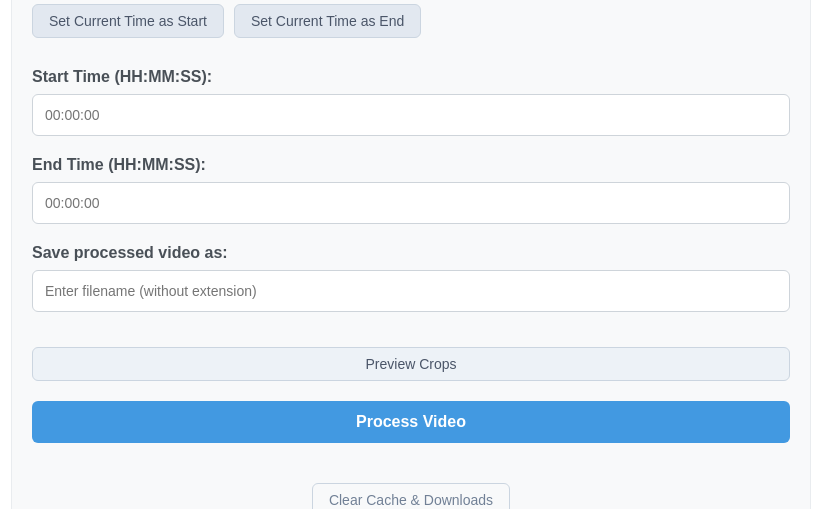
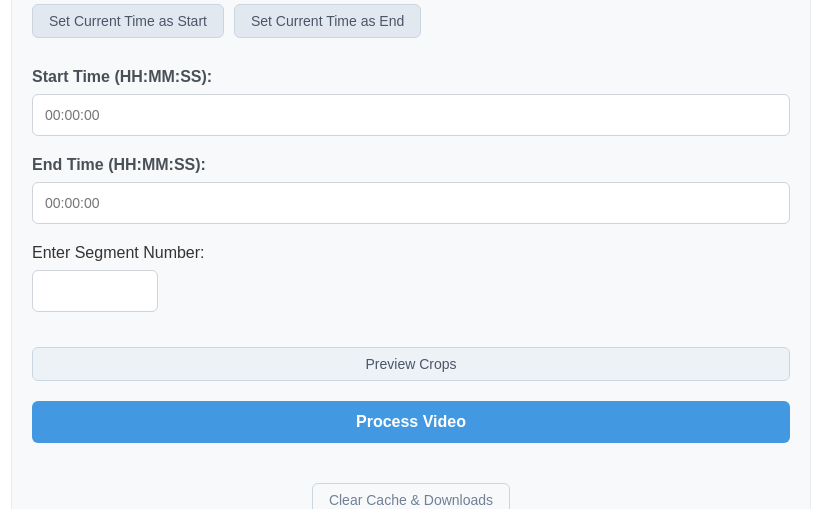
Before and after one commit to kshnvagale/m3u8-video-processor, a Flask app: page / in a window 1280 px wide. Shown: the part 1218-1727 px from the top of the page, without its empty margins (229-1050 px from the left). Run offline with Flask 3, Linux system fonts and the light colour scheme; some libraries are stand-ins or nearby versions.

Commit message:
Changed the file naming convention

```diff
--- a/app.py
+++ b/app.py
@@ -29,19 +29,28 @@ for folder in [UPLOAD_FOLDER, TEMP_FOLDER]:
 app.config['UPLOAD_FOLDER'] = UPLOAD_FOLDER
 app.config['TEMP_FOLDER'] = TEMP_FOLDER
 
-def validate_filename(filename):
+def validate_filename(filename, is_segment=False):
     """Validate and sanitize filename"""
-    # Remove any directory components
-    filename = os.path.basename(filename)
+    if is_segment:
+        try:
+            num = int(filename)
+            if num < 1:
+                raise ValueError('Segment number must be positive')
+            return str(num)
+        except ValueError:
+            raise ValueError('Invalid segment number')
+    else:
+        # Remove any directory components
+        filename = os.path.basename(filename)
 
-    # Replace invalid characters with underscore
-    filename = re.sub(r'[^\w\-_.]', '_', filename)
+        # Replace invalid characters with underscore
+        filename = re.sub(r'[^\w\-_.]', '_', filename)
 
-    # Ensure it ends with .mp4
-    if not filename.lower().endswith('.mp4'):
-        filename += '.mp4'
+        # Ensure it ends with .mp4
+        if not filename.lower().endswith('.mp4'):
+            filename += '.mp4'
 
-    return filename
+        return filename
 
 def validate_timestamp(timestamp):
     """Validate HH:MM:SS format"""
@@ -56,50 +65,12 @@ def validate_timestamp(timestamp):
 
 @app.route('/')
 def index():
-    # Get list of available MP4 files
-    mp4_files = [f for f in os.listdir(UPLOAD_FOLDER) if f.endswith('.mp4')]
+    # Get list of available MP4 files, excluding processed files
+    mp4_files = [f for f in os.listdir(UPLOAD_FOLDER)
+                 if f.endswith('.mp4') and not any(x in f for x in ['_screen', '_av'])]
     mp4_files.sort(key=lambda x: os.path.getmtime(os.path.join(UPLOAD_FOLDER, x)), reverse=True)
     return render_template('index.html', mp4_files=mp4_files)
 
-@app.route('/download-video', methods=['POST'])
-def download_video():
-    try:
-        video_url = request.form['video_url']
-        filename = request.form['filename']
-
-        # Validate and sanitize filename
-        filename = validate_filename(filename)
-
-        # Create a process ID
-        process_id = os.urandom(16).hex()
-
-        # Start download in a separate thread
-        def download_task():
-            try:
-                download_full_video(video_url, filename, process_id)
-            except Exception as e:
-                logging.error(f"Download error: {str(e)}")
-                progress_tracker.update_progress(process_id, {
-                    "status": "error",
-                    "message": f"Error: {str(e)}"
-                })
-
-        thread = threading.Thread(target=download_task)
-        thread.start()
-
-        return jsonify({
-            'success': True,
-            'message': 'Download started',
-            'filename': filename,
-            'process_id': process_id
-        })
-
-    except Exception as e:
-        logging.error(f"Error initiating download: {str(e)}")
-        return jsonify({
-            'success': False,
-            'message': str(e)
-        }), 500
 
 @app.route('/check-progress/<process_id>')
 def check_progress(process_id):
@@ -206,126 +177,110 @@ def get_duration_route(filename):
 def process_video():
     try:
         data = request.get_json()
-        input_file = data['input_file']
-        start_time = data['start_time']
-        end_time = data['end_time']
-        filename = data['filename']
-        crop_data = data['crop_data']
 
-        # Validate filename
-        filename = validate_filename(filename)
-        base_filename = os.path.splitext(filename)[0]
+        # For video download (Part 1)
+        if 'video_url' in data:
+            video_url = data.get('video_url')
+            filename = data.get('filename')
 
-        # Validate timestamps
-        try:
-            validate_timestamp(start_time)
-            validate_timestamp(end_time)
-        except ValueError as e:
-            return jsonify({
-                'success': False,
-                'message': str(e)
-            }), 400
+            if not video_url or not filename:
+                raise ValueError('Video URL and filename are required')
 
-        # Create a process ID
-        process_id = os.urandom(16).hex()
+            # Add .mp4 extension if not present
+            if not filename.lower().endswith('.mp4'):
+                filename += '.mp4'
 
-        try:
-            # Create temporary directory for processing
-            temp_dir = os.path.join(app.config['TEMP_FOLDER'], process_id)
-            os.makedirs(temp_dir, exist_ok=True)
+            # Create a process ID
+            process_id = os.urandom(16).hex()
 
-            # Setup output filenames
-            # Get original input filename without .mp4 extension
-            source_video = os.path.splitext(input_file)[0]
-
-            # Format timestamps for filename (replace : with - for file compatibility)
-            start_time_fmt = start_time.replace(':', '-')
-            end_time_fmt = end_time.replace(':', '-')
-
-            # Process the video with new naming format
-            screen_file = f"{source_video}_screen_{base_filename}_{start_time_fmt}_to_{end_time_fmt}.mp4"
-            webcam_file = f"{source_video}_webcam_{base_filename}_{start_time_fmt}_to_{end_time_fmt}.mp4"
-
-            # Start processing in a separate thread
-            def process_task():
+            # Start download in a separate thread
+            def download_task():
                 try:
-                    # Process the videos
-                    progress_tracker.update_progress(process_id, {
-                        "status": "processing",
-                        "message": "Starting video processing...",
-                        "progress": 0
-                    })
-
-                    output_files = trim_video(
-                        input_file=input_file,
-                        screen_output=os.path.join(temp_dir, screen_file),
-                        webcam_output=os.path.join(temp_dir, webcam_file),
-                        start_time=start_time,
-                        end_time=end_time,
-                        crop_data=crop_data,
-                        process_id=process_id
-                    )
-
-                    if not output_files:
-                        raise Exception("No output files were created")
-
-                    progress_tracker.update_progress(process_id, {
-                        "status": "creating_zip",
-                        "message": "Creating download package...",
-                        "progress": 90
-                    })
-
-                    # Create zip file
-                    timestamp = datetime.now().strftime('%Y%m%d_%H%M%S')
-                    zip_filename = f"{source_video}_{base_filename}_{start_time_fmt}_to_{end_time_fmt}.zip"
-                    zip_path = os.path.join(app.config['TEMP_FOLDER'], zip_filename)
-
-                    with zipfile.ZipFile(zip_path, 'w') as zipf:
-                        for file in output_files:
-                            if os.path.exists(file):
-                                zipf.write(file, os.path.basename(file))
-                            else:
-                                logging.error(f"Output file not found: {file}")
-
-                    if not os.path.exists(zip_path):
-                        raise Exception("Failed to create zip file")
-
-                    # Update progress with download URL
-                    progress_tracker.update_progress(process_id, {
-                        "status": "complete",
-                        "message": "Processing complete!",
-                        "progress": 100,
-                        "download_url": f'/download-processed/{zip_filename}'
-                    })
-
+                    download_full_video(video_url, filename, process_id)
                 except Exception as e:
-                    logging.error(f"Processing error: {str(e)}")
+                    logging.error(f"Download error: {str(e)}")
                     progress_tracker.update_progress(process_id, {
                         "status": "error",
                         "message": f"Error: {str(e)}"
                     })
-                finally:
-                    # Clean up temporary directory
-                    if os.path.exists(temp_dir):
-                        try:
-                            shutil.rmtree(temp_dir)
-                        except Exception as e:
-                            logging.error(f"Error cleaning up temp dir: {str(e)}")
 
-            # Start processing thread
-            thread = threading.Thread(target=process_task)
+            thread = threading.Thread(target=download_task)
             thread.start()
 
             return jsonify({
                 'success': True,
-                'message': 'Processing started',
+                'message': 'Download started',
+                'filename': filename,
                 'process_id': process_id
             })
 
-        except Exception as e:
-            if 'temp_dir' in locals() and os.path.exists(temp_dir):
-                shutil.rmtree(temp_dir)
-            raise e
+        # For video processing (Part 2)
+        else:
+            input_file = data['input_file']
+            start_time = data['start_time']
+            end_time = data['end_time']
+            segment_number = data['filename']
+            crop_data = data['crop_data']
+
+            # Create a process ID
+            process_id = os.urandom(16).hex()
+
+            try:
+                # Create temporary directory for processing
+                temp_dir = os.path.join(app.config['TEMP_FOLDER'], process_id)
+                os.makedirs(temp_dir, exist_ok=True)
+
+                # Get original input filename without .mp4 extension
+                source_video = os.path.splitext(input_file)[0]
+
+                # Create filenames with new format
+                screen_file = f"asl_{source_video}_segment-{segment_number}_screen.mp4"
+                webcam_file = f"asl_{source_video}_segment-{segment_number}_av.mp4"
+
+                # Process the videos
+                progress_tracker.update_progress(process_id, {
+                    "status": "processing",
+                    "message": "Starting video processing...",
+                    "progress": 0
+                })
+
+                output_files = trim_video(
+                    input_file=input_file,
+                    screen_output=os.path.join(temp_dir, screen_file),
+                    webcam_output=os.path.join(temp_dir, webcam_file),
+                    start_time=start_time,
+                    end_time=end_time,
+                    crop_data=crop_data,
+                    process_id=process_id
+                )
+
+                if not output_files:
+                    raise Exception("No output files were created")
+
+                # Create zip file
+                zip_filename = f"asl_{source_video}_segment-{segment_number}_zip.zip"
+                zip_path = os.path.join(app.config['TEMP_FOLDER'], zip_filename)
+
+                with zipfile.ZipFile(zip_path, 'w') as zipf:
+                    for file in output_files:
+                        if os.path.exists(file):
+                            zipf.write(file, os.path.basename(file))
+                        else:
+                            logging.error(f"Output file not found: {file}")
+
+                if not os.path.exists(zip_path):
+                    raise Exception("Failed to create zip file")
+
+                return jsonify({
+                    'success': True,
+                    'message': 'Processing started',
+                    'process_id': process_id
+                })
+
+            except Exception as e:
+                if 'temp_dir' in locals() and os.path.exists(temp_dir):
+                    shutil.rmtree(temp_dir)
+                raise e
 
     except Exception as e:
         logging.error(f"Process video error: {str(e)}")
@@ -337,10 +292,12 @@ def process_video():
 @app.route('/cleanup', methods=['POST'])
 def cleanup():
     try:
-        # Get list of files before cleanup
+        # Get list of files before cleanup, excluding processed files from uploads count
         files_removed = {
-            'uploads': [f for f in os.listdir(app.config['UPLOAD_FOLDER']) if f.endswith('.mp4')],
-            'temp': [f for f in os.listdir(app.config['TEMP_FOLDER']) if f.endswith('.mp4') or f.endswith('.zip')]
+            'uploads': [f for f in os.listdir(app.config['UPLOAD_FOLDER'])
+                       if f.endswith('.mp4') and not any(x in f for x in ['_screen', '_av'])],
+            'temp': [f for f in os.listdir(app.config['TEMP_FOLDER'])
+                    if f.endswith('.mp4') or f.endswith('.zip')]
         }
 
         # Clean uploads folder
--- a/static/css/styles.css
+++ b/static/css/styles.css
@@ -595,3 +595,29 @@ h2 {
 #confirm-cleanup:hover {
     background-color: #c53030;
 }
+
+.input-group input[type="number"] {
+    padding: 12px;
+    border: 1px solid #ced4da;
+    border-radius: 6px;
+    font-size: 14px;
+    width: 100px;  /* Smaller width for number input */
+    transition: border-color 0.3s, box-shadow 0.3s;
+}
+
+.input-group input[type="number"]:focus {
+    outline: none;
+    border-color: #4299e1;
+    box-shadow: 0 0 0 3px rgba(66, 153, 225, 0.2);
+}
+
+/* Remove spinner buttons from number input */
+.input-group input[type="number"]::-webkit-inner-spin-button,
+.input-group input[type="number"]::-webkit-outer-spin-button {
+    -webkit-appearance: none;
+    margin: 0;
+}
+
+.input-group input[type="number"] {
+    -moz-appearance: textfield;
+}
--- a/static/js/formHandler.js
+++ b/static/js/formHandler.js
@@ -155,12 +155,15 @@ document.addEventListener('DOMContentLoaded', () => {
         statusDiv.textContent = '';
 
         try {
-            const response = await fetch('/download-video', {
+            const response = await fetch('/process-video', {  // Changed endpoint
                 method: 'POST',
                 headers: {
-                    'Content-Type': 'application/x-www-form-urlencoded',
+                    'Content-Type': 'application/json',  // Changed content type
                 },
-                body: `video_url=${encodeURIComponent(videoUrl)}&filename=${encodeURIComponent(filename)}`
+                body: JSON.stringify({  // Changed body format
+                    video_url: videoUrl,
+                    filename: filename
+                })
             });
 
             const data = await response.json();
@@ -247,8 +250,9 @@ document.addEventListener('DOMContentLoaded', () => {
             alert('Please enter both start and end times');
             return;
         }
-        if (!trimFilename) {
-            alert('Please enter a filename for the processed video');
+        const segmentNumber = document.getElementById('trim-filename').value;
+        if (!segmentNumber || isNaN(segmentNumber) || segmentNumber < 1) {
+            alert('Please enter a valid segment number (must be a positive number)');
             return;
         }
 
@@ -406,8 +410,8 @@ document.addEventListener('DOMContentLoaded', () => {
                 // Close modal
                 cleanupModal.style.display = 'none';
 
-                // Show success message
-                cleanupStatus.innerHTML = `<div class="success-message">${data.message}</div>`;
+                // Show success message with modified text
+                cleanupStatus.innerHTML = `<div class="success-message">Successfully cleaned up ${data.files_removed.uploads.length} source videos and ${data.files_removed.temp.length} processed segments</div>`;
 
                 // Reload the page after 2 seconds
                 setTimeout(() => {
--- a/templates/index.html
+++ b/templates/index.html
@@ -95,8 +95,8 @@
                         <input type="text" id="end-time" placeholder="00:00:00">
                     </div>
                     <div class="input-group">
-                        <label for="trim-filename">Save processed video as:</label>
-                        <input type="text" id="trim-filename" placeholder="Enter filename (without extension)">
+                        Enter Segment Number:
+                        <input type="number" id="trim-filename" name="trim-filename" min="1" required>
                     </div>
                 </div>
 
@@ -185,7 +185,7 @@
                             <span class="close">&times;</span>
                         </div>
                         <div class="modal-body" style="padding: 20px;">
-                            <p>Are you sure you want to delete the source videos? This action cannot be undone!</p>
+                            <p>Are you sure you want to delete all videos? This will remove both source videos and processed segments. This action cannot be undone!</p>
                         </div>
                         <div class="modal-footer" style="padding: 20px; display: flex; justify-content: flex-end; gap: 10px;">
                             <button id="cancel-cleanup" class="secondary-btn">Cancel</button>
```
Also changed, not shown: video_processor.py (+12 -6 lines), 1 other file.
